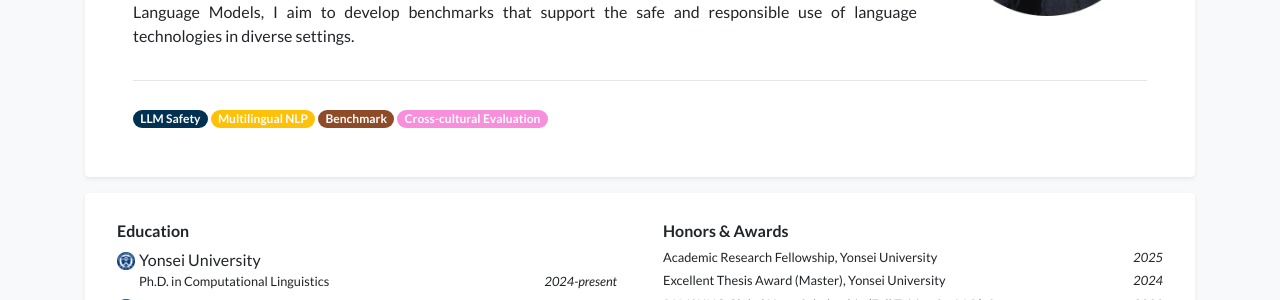
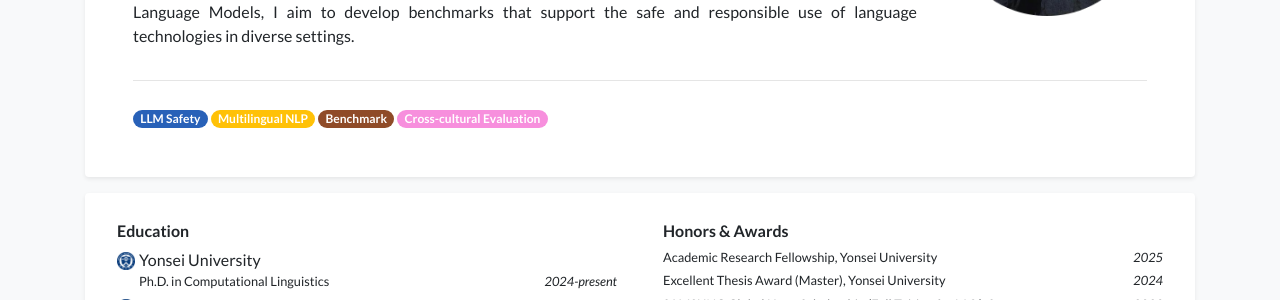
Before and after one commit to wangxiaonan-git/wangxiaonan-git.github.io, a Jekyll site: the page built from index.html, in a window 1280 px wide. Shown: the part 360-660 px from the top of the page. Built offline with Jekyll 4.4.1, drawn with Linux system fonts in a browser that asks for light colours; a style sheet for code colours, icons or effects is not loaded.

Commit message:
Update profile_card.html

```diff
--- a/_includes/widgets/profile_card.html
+++ b/_includes/widgets/profile_card.html
@@ -40,7 +40,7 @@
                     <div class="col">
                         <!-- Research interest tags -->
                         <div class="text-profile-bio mt-2">
-                            <span class="badge badge-pill" style="background-color:#003153; color: white;">LLM Safety</span>
+                            <span class="badge badge-pill" style="background-color:#2861b8; color: white;">LLM Safety</span>
                             <span class="badge badge-pill" style="background-color:#ffc107; color: white;">Multilingual NLP</span>
                             <span class="badge badge-pill" style="background-color:#8f4b28; color: white;">Benchmark</span>
                             <span class="badge badge-pill" style="background-color:#f78fdd; color: white;">Cross-cultural Evaluation</span>
```
